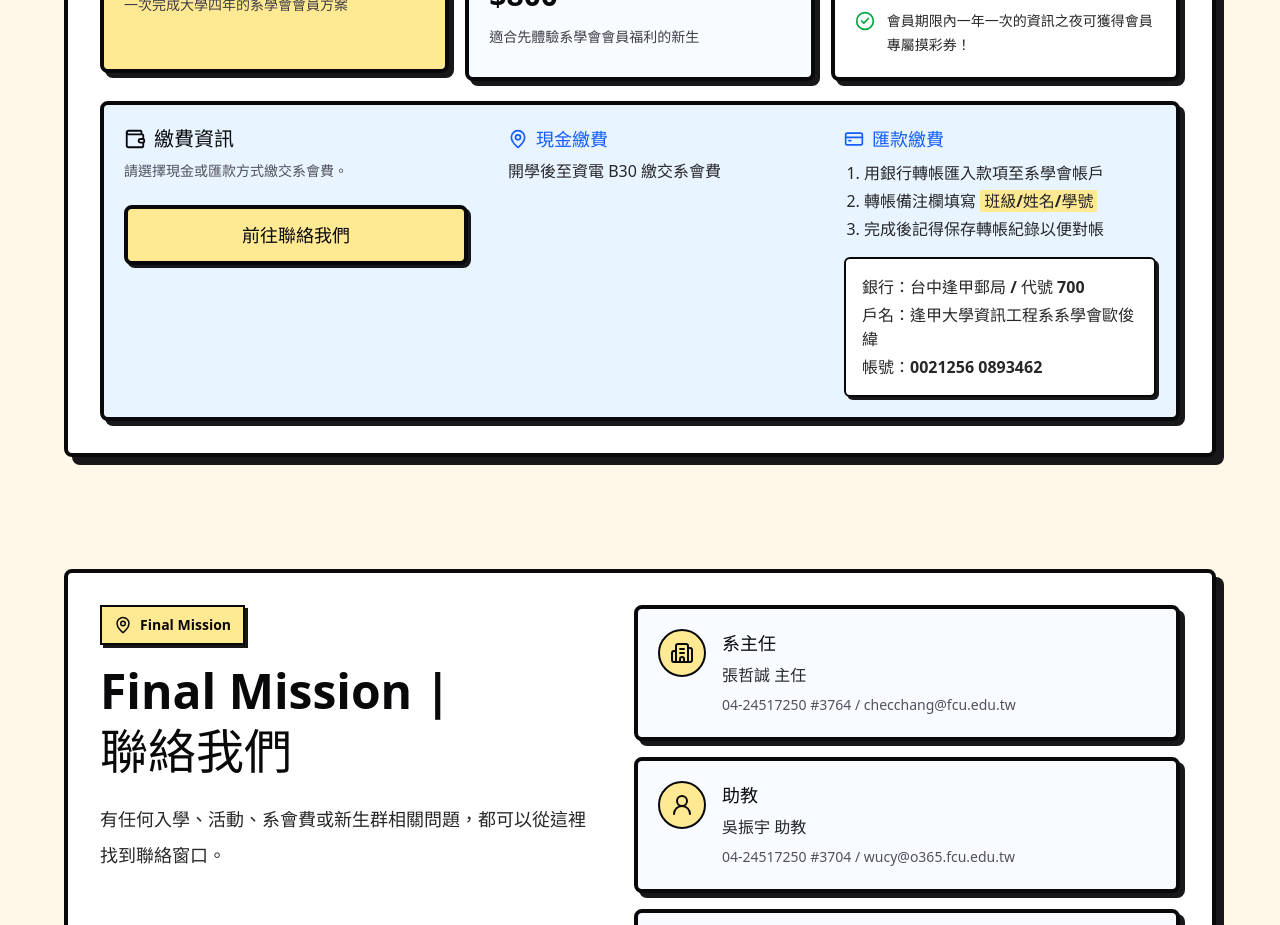
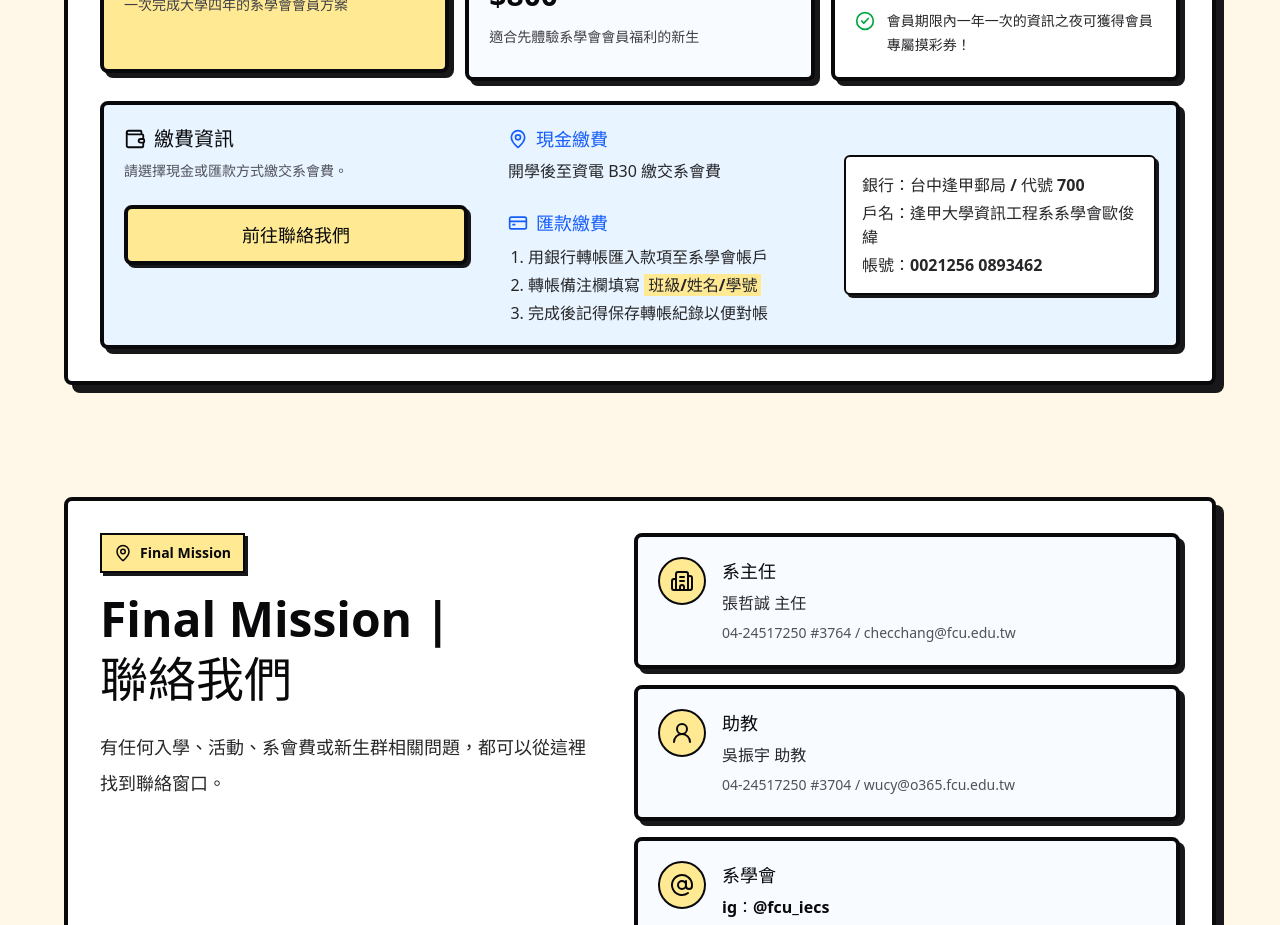
Before and after one commit to AllEnough/iecs_handbook, a React (Vite) app: page / in a window 1280 px wide. Shown: the part 2420-3345 px from the top of the page. Built offline with nearby package versions, Linux system fonts and the light colour scheme.

Commit message:
style: move 匯款繳費 under 現金繳費 and adjust account box layout

```diff
--- a/src/components/FeeSection.jsx
+++ b/src/components/FeeSection.jsx
@@ -111,6 +111,8 @@ function FeeSection() {
               </div>
 
               <div className="mt-5 space-y-6 text-base font-bold leading-7 text-zinc-800 md:mt-0 md:flex-1 md:grid md:grid-cols-2 md:gap-6 md:space-y-0">
+                {/* 左邊：現金與匯款 */}
+                <div className="space-y-6">
                   {/* 現金繳費 */}
                   <div>
                     <h4 className="flex items-center gap-2 text-lg font-black text-blue-600">
@@ -131,8 +133,12 @@ function FeeSection() {
                       <li>轉帳備注欄填寫 <span className="bg-[#ffe993] px-1 font-bold">班級/姓名/學號</span></li>
                       <li>完成後記得保存轉帳紀錄以便對帳</li>
                     </ol>
+                  </div>
+                </div>
 
-                  <div className="mt-4 space-y-1 rounded-md border-2 border-zinc-950 bg-white p-4 text-sm shadow-[3px_3px_0_#18181b] md:text-base">
+                {/* 右邊：帳戶 */}
+                <div className="md:flex md:flex-col md:justify-center">
+                  <div className="w-full space-y-1 rounded-md border-2 border-zinc-950 bg-white p-4 text-sm shadow-[3px_3px_0_#18181b] md:text-base">
                     <p><strong>銀行：</strong>台中逢甲郵局 / 代號 700</p>
                     <p><strong>戶名：</strong>逢甲大學資訊工程系系學會歐俊緯</p>
                     <p><strong>帳號：</strong>0021256 0893462</p>
```
Lines whose indentation alone changed are shown as unchanged.
